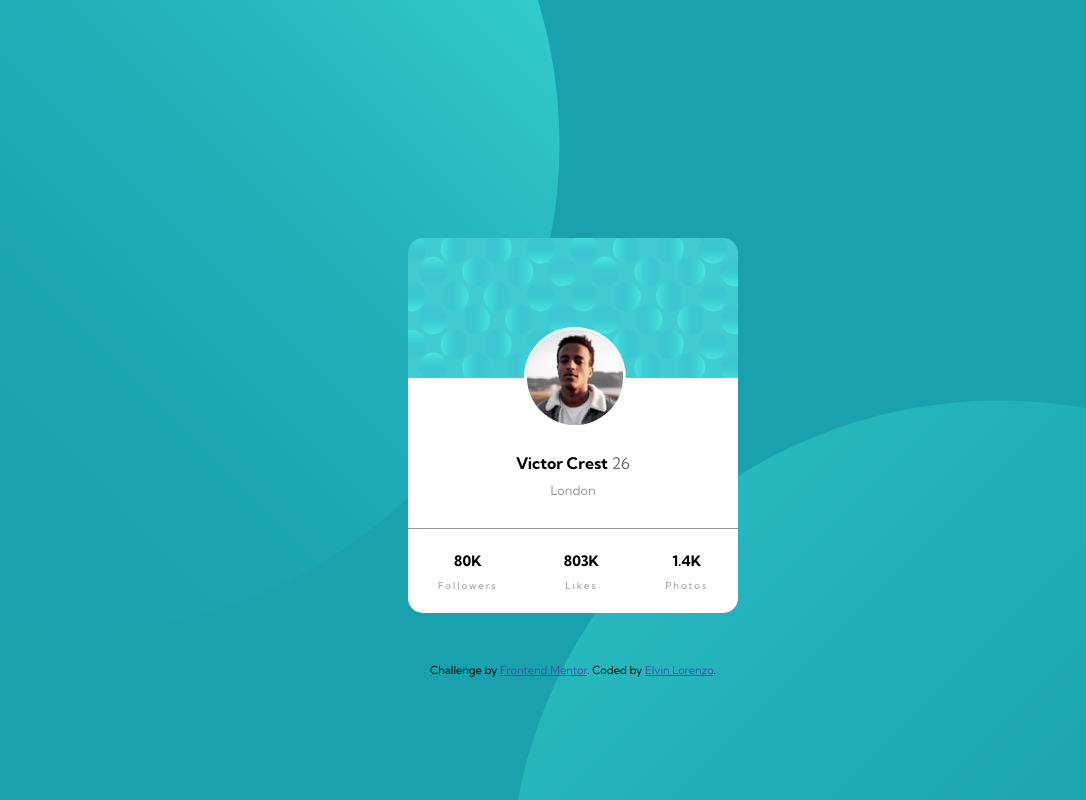
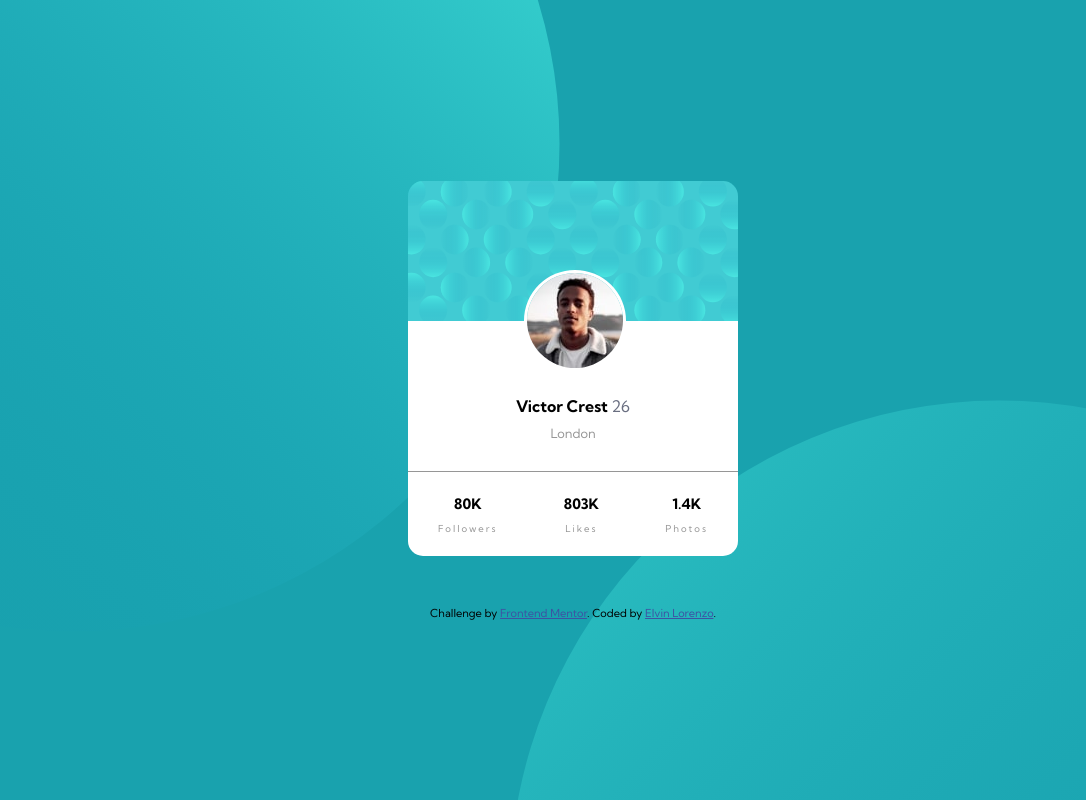
Before and after one commit to Haciellp/profile-card-component, a plain HTML site: page index.html in a window 1280 px wide. Shown: the whole page, without its empty margins (67-1153 px from the left). Drawn offline with Linux system fonts and the light colour scheme.

Commit message:
Update style.css

```diff
--- a/style.css
+++ b/style.css
@@ -8,9 +8,9 @@
 /*----------------------Body----------------------*/
 body {
     display: flex;
+    flex-direction: column;
+    justify-content: center;
     align-items: center;
-    justify-content: center;
-    flex-direction: column;
     min-height: 100vh;
     padding: 0;
     margin: 0;
@@ -23,7 +23,7 @@ body {
 }
 /*----------------------Card Container----------------------*/
 .cardContainer{
-    margin: 115px auto 50px auto;
+    margin-bottom: 50px ;
     border-radius: 15px;
     overflow: hidden;
     height: 375px;
```
